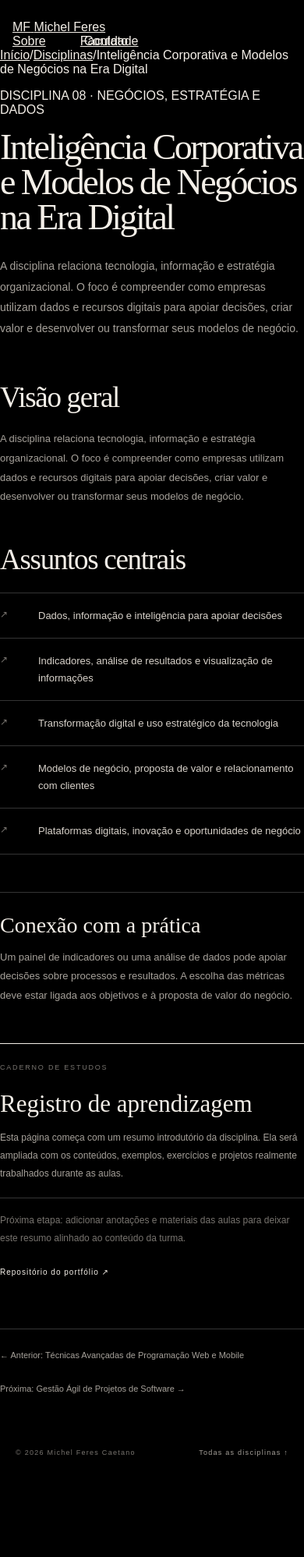
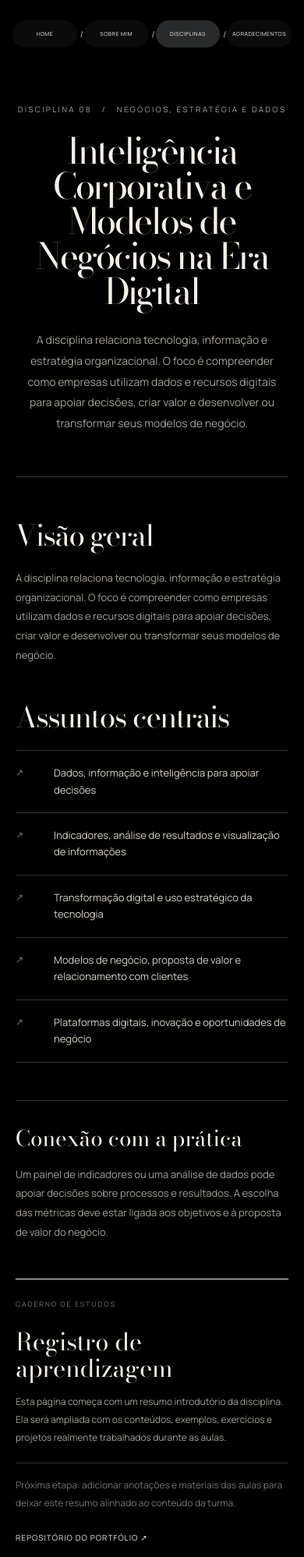
Before and after one commit to michel-feres/michel-feres.github.io, a plain HTML site: page disciplinas/inteligencia-corporativa-modelos-negocios.html in a window 390 px wide. Shown: the top 1997 px of the page at 78% size. Before the commit the page ends 1901 px from the top, so only its background shows below. Drawn offline with nearby package versions, Linux system fonts and the light colour scheme.

Commit message:
Restyle discipline page: Inteligência Corporativa e Modelos de Negócios na Era Digital

```diff
--- a/disciplinas/inteligencia-corporativa-modelos-negocios.html
+++ b/disciplinas/inteligencia-corporativa-modelos-negocios.html
@@ -4,8 +4,11 @@
   <meta charset="UTF-8">
   <meta name="viewport" content="width=device-width, initial-scale=1">
   <meta name="description" content="Inteligência Corporativa e Modelos de Negócios na Era Digital: resumo e registro de aprendizagem de Michel Feres na graduação em Análise e Desenvolvimento de Sistemas.">
-  <meta name="theme-color" content="#10151d">
-  <title>Inteligência Corporativa e Modelos de Negócios na Era Digital | Michel Feres</title>
+  <meta name="theme-color" content="#000000">
+  <title>Inteligência Corporativa e Modelos de Negócios na Era Digital — Michel Feres</title>
+  <link rel="preconnect" href="https://fonts.googleapis.com">
+  <link rel="preconnect" href="https://fonts.gstatic.com" crossorigin>
+  <link href="https://fonts.googleapis.com/css2?family=Bodoni+Moda:opsz,wght@6..96,400;6..96,500&family=Manrope:wght@300;400;500;600;700&display=swap" rel="stylesheet">
   <link rel="stylesheet" href="../style.css">
   <link rel="icon" href="../icons/dark.svg" media="(prefers-color-scheme: light)">
   <link rel="icon" href="../icons/light.svg" media="(prefers-color-scheme: dark)">
@@ -13,24 +16,20 @@
 <body>
   <div class="site-shell">
     <header class="site-header">
-      <a class="brand" href="../index.html" aria-label="Michel Feres — início">
-        <span class="brand-mark">MF</span>
-        <span>Michel Feres</span>
-      </a>
       <nav class="main-nav" aria-label="Navegação principal">
-        <a href="../index.html#sobre">Sobre</a>
-        <a class="active" href="../index.html#faculdade">Faculdade</a>
-        <a href="../index.html#contato">Contato</a>
+        <a class="nav-pill" href="../index.html#home">HOME</a>
+        <span class="nav-divider" aria-hidden="true">/</span>
+        <a class="nav-pill" href="../index.html#sobre-mim">SOBRE MIM</a>
+        <span class="nav-divider" aria-hidden="true">/</span>
+        <a class="nav-pill active" href="../index.html#disciplinas">DISCIPLINAS</a>
+        <span class="nav-divider" aria-hidden="true">/</span>
+        <a class="nav-pill" href="../index.html#agradecimentos">AGRADECIMENTOS</a>
       </nav>
     </header>
 
-    <main class="section-wrap">
-      <nav class="breadcrumbs" aria-label="Caminho de navegação">
-        <a href="../index.html">Início</a><span aria-hidden="true">/</span><a href="../index.html#faculdade">Disciplinas</a><span aria-hidden="true">/</span><span>Inteligência Corporativa e Modelos de Negócios na Era Digital</span>
-      </nav>
-
+    <main class="course-page">
       <section class="course-hero">
-        <p class="eyebrow">DISCIPLINA 08 · NEGÓCIOS, ESTRATÉGIA E DADOS</p>
+        <p class="course-kicker">DISCIPLINA 08 &nbsp; / &nbsp; NEGÓCIOS, ESTRATÉGIA E DADOS</p>
         <h1>Inteligência Corporativa e Modelos de Negócios na Era Digital</h1>
         <p class="course-summary">A disciplina relaciona tecnologia, informação e estratégia organizacional. O foco é compreender como empresas utilizam dados e recursos digitais para apoiar decisões, criar valor e desenvolver ou transformar seus modelos de negócio.</p>
       </section>
@@ -60,19 +59,19 @@
           <h2>Registro de aprendizagem</h2>
           <p>Esta página começa com um resumo introdutório da disciplina. Ela será ampliada com os conteúdos, exemplos, exercícios e projetos realmente trabalhados durante as aulas.</p>
           <p class="learning-hint">Próxima etapa: adicionar anotações e materiais das aulas para deixar este resumo alinhado ao conteúdo da turma.</p>
-          <a class="text-link" href="https://github.com/michel-feres/michel-feres.github.io" target="_blank" rel="noopener noreferrer">Repositório do portfólio ↗</a>
+          <a href="https://github.com/michel-feres/michel-feres.github.io" target="_blank" rel="noopener noreferrer">REPOSITÓRIO DO PORTFÓLIO ↗</a>
         </aside>
       </section>
 
       <nav class="course-pagination" aria-label="Navegação entre disciplinas">
-        <a href="programacao-web-mobile.html">← Anterior: Técnicas Avançadas de Programação Web e Mobile</a>
-        <a class="next" href="gestao-agil-projetos-software.html">Próxima: Gestão Ágil de Projetos de Software →</a>
+        <a href="programacao-web-mobile.html">← ANTERIOR: Técnicas Avançadas de Programação Web e Mobile</a>
+        <a class="next" href="gestao-agil-projetos-software.html">PRÓXIMA: Gestão Ágil de Projetos de Software →</a>
       </nav>
     </main>
 
-    <footer class="site-footer section-wrap">
-      <span>© 2026 Michel Feres Caetano</span>
-      <a href="../index.html#faculdade">Todas as disciplinas ↑</a>
+    <footer class="site-footer course-footer">
+      <span>© 2026 MICHEL FERES CAETANO</span>
+      <a href="../index.html#disciplinas">TODAS AS DISCIPLINAS ↑</a>
     </footer>
   </div>
 </body>
```
